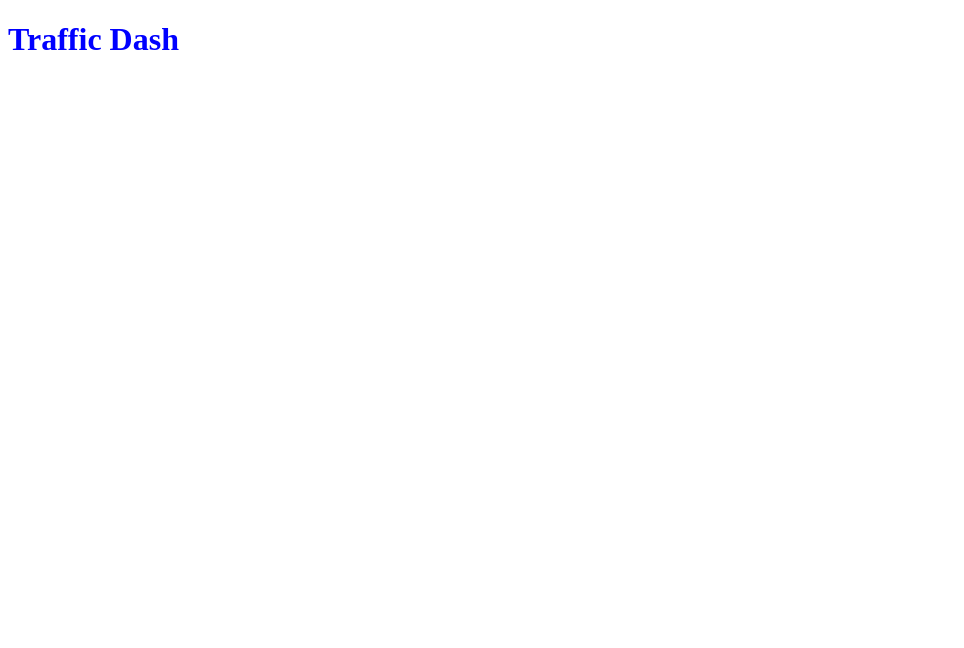
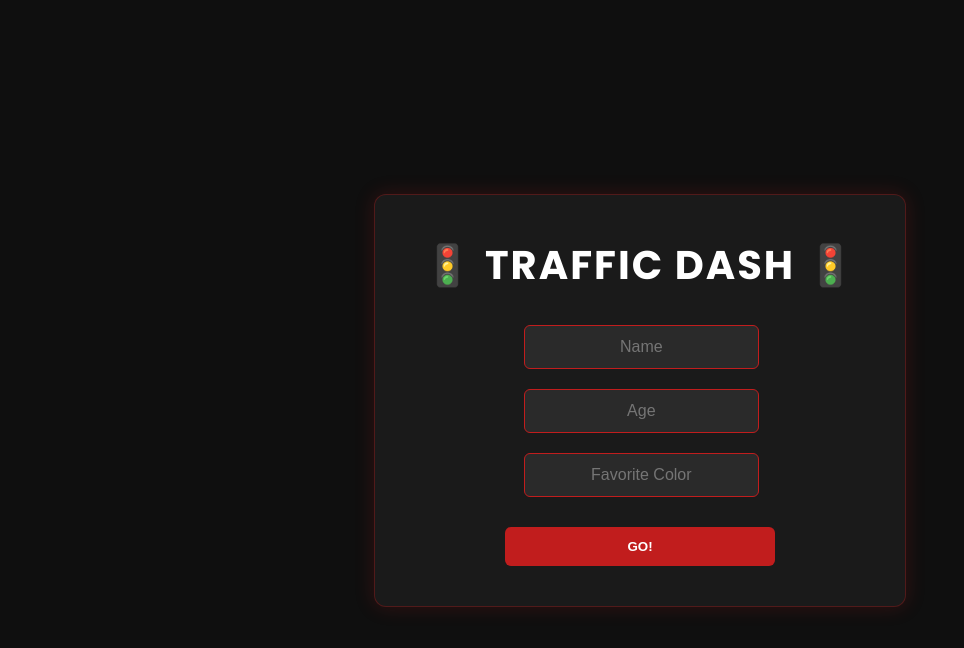
Before and after one commit to goshanraj-g/Traffic-Dash, a plain HTML site: page index.html in a window 1280 px wide. Shown: the whole page, without its empty margins (0-964 px from the left). Drawn offline with Linux system fonts and the light colour scheme.

Commit message:
finished homepage

```diff
--- a/css/styles.css
+++ b/css/styles.css
@@ -1,4 +1,79 @@
-*{
-    color: blue;
+body {
+  display: flex;
+  justify-content: center;
+  align-items: center;
+  margin: 0;
+  padding: 0;
+  min-height: 100vh;
+  font-family: "Poppins", sans-serif;
+  background: #0f0f0f;
+}
 
+.intro-box {
+  display: flex;
+  flex-direction: column;
+  align-items: center;
+  width: 450px;
+  padding: 40px;
+  background: #1a1a1a;
+  border-radius: 12px;
+  border: 1px solid #c11d1d55;
+  box-shadow: 0 0 20px rgba(193, 29, 29, 0.2);
 }
+
+.intro-box h1 {
+  font-size: 2.5rem;
+  color: #fff;
+  margin: 0 0 30px 0;
+  letter-spacing: 2px;
+  text-align: center;
+}
+
+.input-container {
+  width: 100%;
+  display: flex;
+  flex-direction: column;
+  gap: 20px;
+  align-items: center;
+}
+
+.input-group {
+  display: flex;
+  flex-direction: column;
+  gap: 20px;
+}
+
+.intro-box input {
+  width: 90%;
+  padding: 12px;
+  background: #2a2a2a;
+  border: 1px solid #c11d1d;
+  border-radius: 6px;
+  color: #fff;
+  font-size: 1rem;
+  text-align: center;
+}
+
+.intro-box input:focus {
+  outline: none;
+  box-shadow: 0 0 8px rgba(193, 29, 29, 0.3);
+}
+
+.intro-box button {
+  width: 60%;
+  padding: 12px;
+  background: #c11d1d;
+  color: white;
+  border: none;
+  border-radius: 6px;
+  font-weight: bold;
+  margin-top: 30px;
+  transition: transform 0.2s ease;
+  text-align: center;
+}
+
+
+.intro-box button:hover {
+  transform: scale(1.06);
+  background: #e02e2e;
+}
--- a/index.html
+++ b/index.html
@@ -1,14 +1,29 @@
 <!DOCTYPE html>
 <html lang="en">
+
 <head>
     <meta charset="UTF-8">
     <meta name="viewport" content="width=device-width, initial-scale=1.0">
+    <link href="https://fonts.googleapis.com/css2?family=Poppins:wght@400;600;700&display=swap" rel="stylesheet">
     <link rel="stylesheet" href="css/styles.css">
     <title>Traffic Dash</title>
 </head>
 
 <body>
-    <h1>Traffic Dash</h1>
+    <div class="intro-box">
+        <h1>
+            🚦 TRAFFIC DASH 🚦
+        </h1>
+        <div class="input-group">
+            <input type="text" name="Name" placeholder="Name" id="name">
+            <input type="text" name="Age" placeholder="Age" id="age">
+            <input type="text" name="Favorite Color" placeholder="Favorite Color" id="color">
+        </div>
+
+        <button id="go">GO!</button>
+
+
+    </div>
 
 
 </body>
```
Also changed, not shown: js/script.js (+20 -0 lines).
